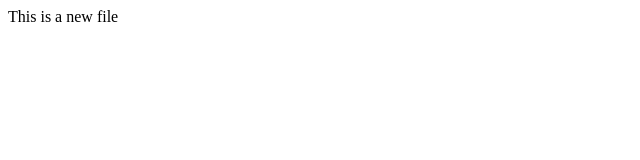
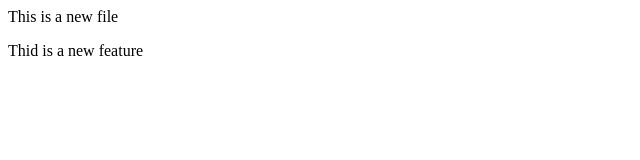
Before and after one commit to rajeshranjan28/localrepo, a plain HTML site: page index.html in a window 1280 px wide. Shown: the whole page, without its empty margins (0-640 px from the left). Drawn offline with Linux system fonts and the light colour scheme.

Commit message:
This is a new feature

```diff
--- a/index.html
+++ b/index.html
@@ -1 +1,2 @@
 <p>This is a new file</p>
+<p>Thid is a new feature</p>
```
